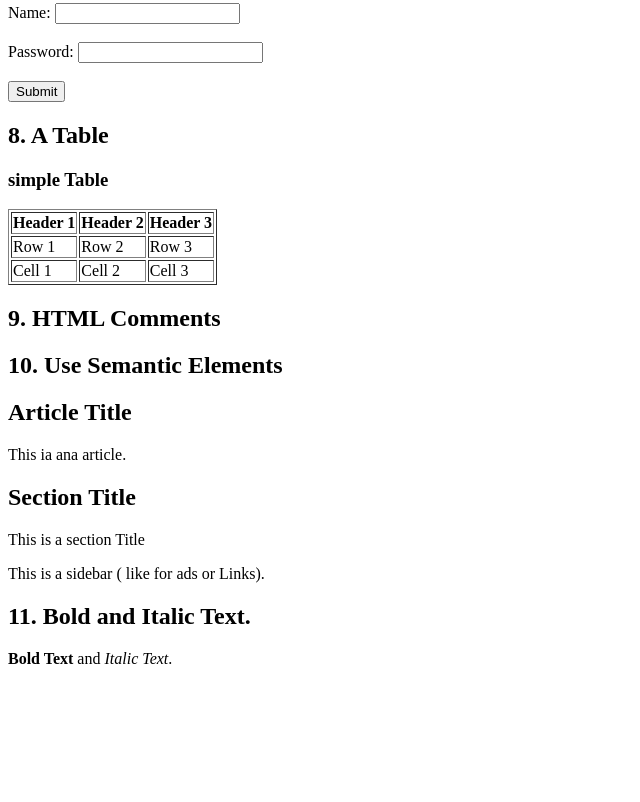
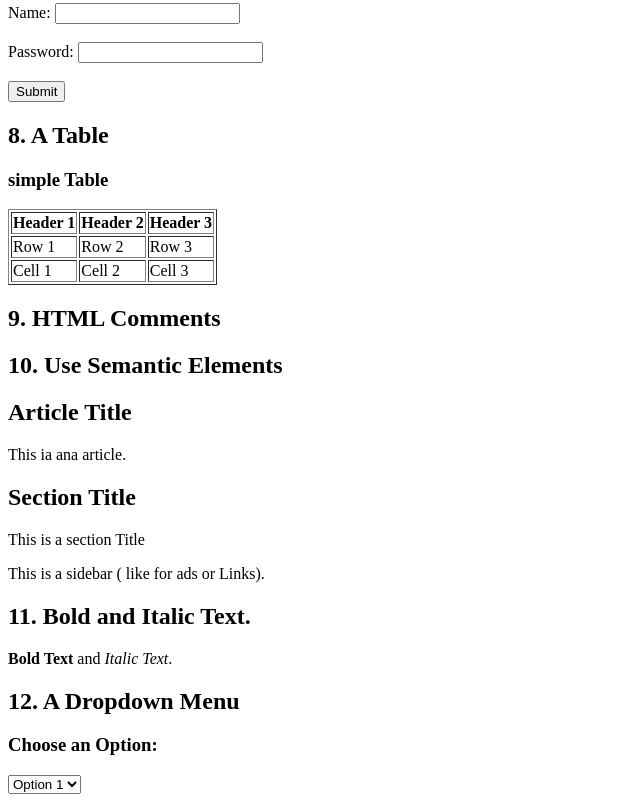
Before and after one commit to AgnesNazie/git-html-css, a plain HTML site: page index.html in a window 1280 px wide. Shown: the part 1475-2277 px from the top of the page, without its empty margins (0-640 px from the left). Before the commit the page ends 2159 px from the top, so only its background shows below. Drawn offline with Linux system fonts and the light colour scheme.

Commit message:
added a dropdown menu

```diff
--- a/index.html
+++ b/index.html
@@ -95,5 +95,13 @@
 
     <h2>11. Bold and Italic Text.</h2>
 <p><strong>Bold Text</strong> and <em>Italic Text</em>.</p>
+
+<h2>12. A Dropdown Menu</h2>
+<h3>Choose an Option:</h3>
+<select>
+<option>Option 1</option>
+<option>Option 2</option>
+<option>Option 3</option>
+</select>
 </body>
 </html
```
